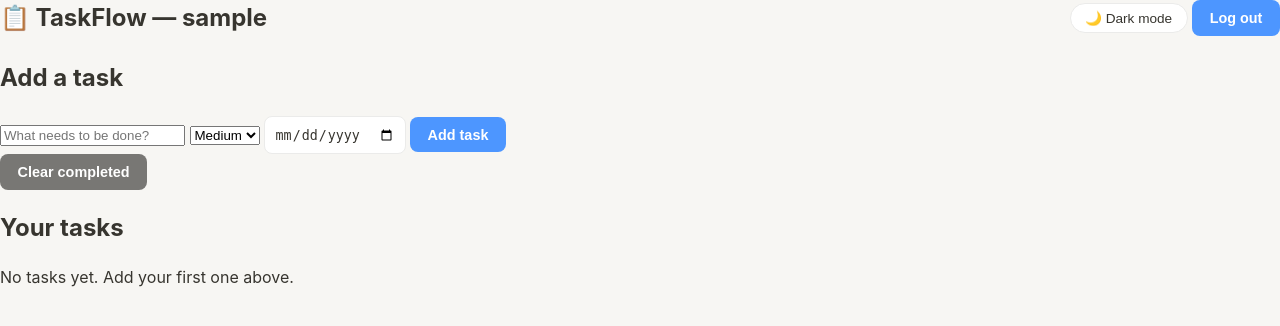
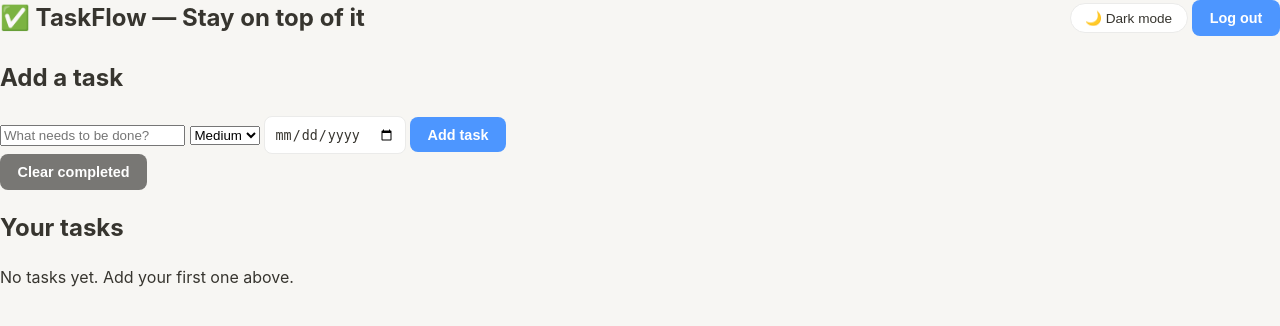
Before and after one commit to vihaang123/tensorflow, a Django app: page / in a window 1280 px wide. Shown: the top 326 px of the page. Run offline with Django 5.2, Linux system fonts and the light colour scheme; the visitor is signed in with stand-in values (Sample User, id 1); data that the repository does not hold is empty.

Commit message:
Update app header copy

```diff
--- a/tasks/templates/tasks/task_list.html
+++ b/tasks/templates/tasks/task_list.html
@@ -10,8 +10,7 @@
 
 <body>
   <header class="app-header">
-    <h1>📋 TaskFlow — {{ user.username }}</h1>
-
+    <h1>✅ TaskFlow — Stay on top of it</h1>
     <div>
       <button id="theme-btn" type="button">🌙 Dark mode</button>
 
```
